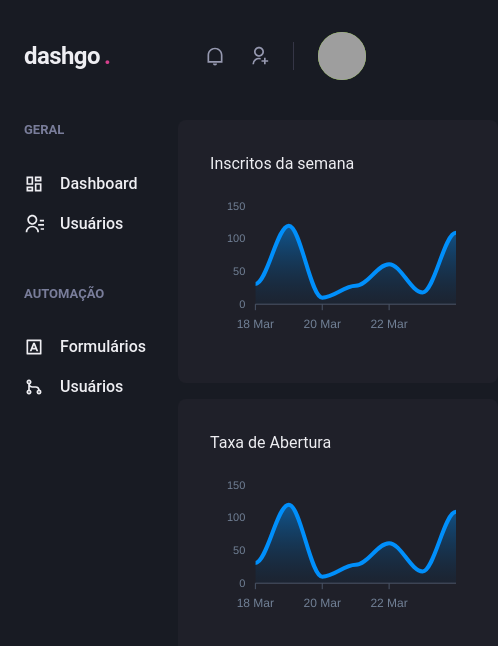
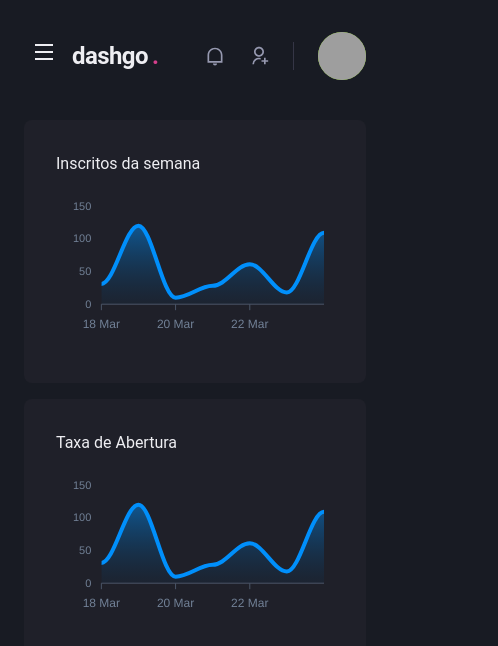
Before and after one commit to heber364/dashgo, a Next.js app: page /dashboard in a window 390 px wide. Shown: the top 646 px of the page, 498 px wide, since content can reach past the window. Built offline with nearby package versions, Linux system fonts and the light colour scheme; grey boxes are pictures that could not be loaded.

Commit message:
Deixando a sidebar responsiva, criando um contexto do sidebar

```diff
--- a/src/components/Header/index.tsx
+++ b/src/components/Header/index.tsx
@@ -1,4 +1,6 @@
-import { Flex, useBreakpointValue } from "@chakra-ui/react";
+import { Flex, Icon, IconButton, useBreakpointValue } from "@chakra-ui/react";
+import { RiMenuLine } from "react-icons/ri";
+import { useSidebarDrawer } from "../../context/SidebarDrawerContext";
 import { Logo } from "./Logo";
 import { NotificationsNav } from "./NotificationsNav";
 
@@ -6,6 +8,8 @@
 import { SearchBox } from "./SearchBox";
 
 export function Header() {
+
+  const {onOpen} =   useSidebarDrawer()
 
   const isWideVersion = useBreakpointValue({
     base: false,
@@ -23,6 +27,19 @@
       px="6"
       align="center"
     >
+      {!isWideVersion && (
+        <IconButton
+          aria-label="Open navigation"
+          icon={<Icon as={RiMenuLine}/>}
+          fontSize="24"
+          variant="unstyled"
+          onClick={onOpen}
+          mr="2"
+          >
+
+        </IconButton>
+      )}
+
       <Logo />
       {isWideVersion && <SearchBox />}
 
--- /dev/null
+++ b/src/components/Sidebar/SidebarNav.tsx
@@ -0,0 +1,20 @@
+import { Stack } from "@chakra-ui/react";
+import { RiContactsLine, RiDashboardLine, RiGitMergeLine, RiInputMethodLine } from "react-icons/ri";
+import { NavLink } from "./NavLink";
+import { NavSection } from "./NavSection";
+
+export function SidebarNav(){
+    return(
+        <Stack spacing="12" align="flex-start">
+                <NavSection title="GERAL">
+                    <NavLink icon={RiDashboardLine}>Dashboard</NavLink>
+                    <NavLink icon={RiContactsLine}>Usuários</NavLink>
+                </NavSection>
+                <NavSection title="AUTOMAÇÃO">
+                    <NavLink icon={RiInputMethodLine}>Formulários</NavLink>
+                    <NavLink icon={RiGitMergeLine}>Usuários</NavLink>
+                </NavSection>
+            </Stack>
+
+    )
+}
--- a/src/components/Sidebar/index.tsx
+++ b/src/components/Sidebar/index.tsx
@@ -1,24 +1,44 @@
-import { Box, Stack} from "@chakra-ui/react"
-import React from "react"
-import { RiContactsLine, RiDashboardLine, RiGitMergeLine, RiInputMethodLine } from "react-icons/ri"
+import {
+  Box,
+  Drawer,
+  DrawerBody,
+  DrawerCloseButton,
+  DrawerContent,
+  DrawerHeader,
+  DrawerOverlay,
+  useBreakpointValue,
+} from "@chakra-ui/react";
+import React from "react";
+import { useSidebarDrawer } from "../../context/SidebarDrawerContext";
+import { SidebarNav } from "./SidebarNav";
 
-import { NavLink } from "./NavLink"
-import { NavSection } from "./NavSection"
+export function Sidebar() {
+    const { isOpen, onClose } = useSidebarDrawer()
 
-export function Sidebar(){
-    return(
-        <Box as="aside" w="64" mr="8">
-            <Stack spacing="12" align="flex-start">
-                <NavSection title="GERAL">
-                    <NavLink icon={RiDashboardLine}>Dashboard</NavLink>
-                    <NavLink icon={RiContactsLine}>Usuários</NavLink>
-                </NavSection>
-                <NavSection title="AUTOMAÇÃO">
-                    <NavLink icon={RiInputMethodLine}>Formulários</NavLink>
-                    <NavLink icon={RiGitMergeLine}>Usuários</NavLink>
-                </NavSection>
-            </Stack>
+  const isDrawerSidebar = useBreakpointValue({
+    base: true,
+    lg: false,
+  });
 
-        </Box>
-    )
+  if (isDrawerSidebar) {
+    return (
+      <Drawer isOpen={isOpen} placement="left" onClose={onClose}>
+        <DrawerOverlay>
+          <DrawerContent bg="gray.800" p="4">
+            <DrawerCloseButton mt="6" />
+            <DrawerHeader>Navegação</DrawerHeader>
+            <DrawerBody>
+              <SidebarNav />
+            </DrawerBody>
+          </DrawerContent>
+        </DrawerOverlay>
+      </Drawer>
+    );
+  }
+
+  return (
+    <Box as="aside" w="64" mr="8">
+      <SidebarNav />
+    </Box>
+  );
 }
--- /dev/null
+++ b/src/context/SidebarDrawerContext.tsx
@@ -0,0 +1,30 @@
+import { useDisclosure, UseDisclosureReturn } from "@chakra-ui/react";
+import { useRouter } from "next/router";
+import { createContext, ReactNode, useContext, useEffect } from "react";
+
+interface SidebarDrawerProviderProps {
+    children: ReactNode;
+}
+
+type SiderbarDrawerContextData = UseDisclosureReturn;
+
+const SidebarDrawerContext = createContext({} as SiderbarDrawerContextData);
+
+export function SidebarDrawerProvider({
+    children,
+}: SidebarDrawerProviderProps) {
+    const disclousure = useDisclosure();
+    const router = useRouter();
+
+    useEffect(() => {
+        disclousure.onClose()
+    }, [router.asPath])
+
+    return (
+        <SidebarDrawerContext.Provider value={disclousure}>
+            {children}
+        </SidebarDrawerContext.Provider>
+    );
+}
+
+export const useSidebarDrawer = () => useContext(SidebarDrawerContext);
--- a/src/pages/_app.tsx
+++ b/src/pages/_app.tsx
@@ -1,12 +1,14 @@
 import { AppProps } from "next/app";
 import { ChakraProvider } from "@chakra-ui/react";
 import { theme } from "../styles/theme";
+import { SidebarDrawerProvider } from "../context/SidebarDrawerContext";
 
 function MyApp({ Component, pageProps }: AppProps) {
   return (
     <ChakraProvider theme={theme}>
-
-      <Component {...pageProps} />
+      <SidebarDrawerProvider>
+        <Component {...pageProps} />
+      </SidebarDrawerProvider>
     </ChakraProvider>
   );
 }
```
